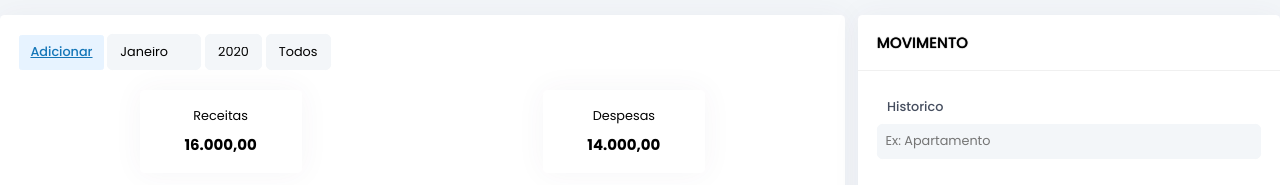
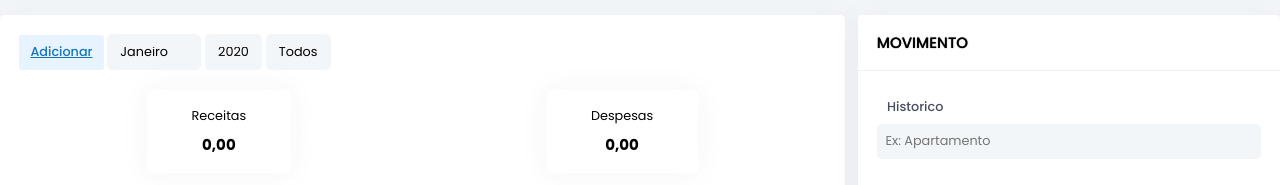
Before and after one commit to claudioacioli/wecash, a Flask app: template app/templates/invoices.html in a window 1280 px wide. Shown: the part 161-346 px from the top of the page. Run offline with Flask 2, Linux system fonts and the light colour scheme; the template is opened without the code that fills it, so the values that code supplies are empty; parts of the project's set-up code (start-up, migrations or seed data) failed here and were passed over.

```diff
--- a/app/templates/invoices.html
+++ b/app/templates/invoices.html
@@ -55,14 +55,14 @@
           <div class="box box--secondary pl--2 pr--2 ">
             <div class="box__body">
               <p class="mt--0 text--center">Receitas</p>
-              <h3 id="value--r" class="mt--0 p--0 text--center">16.000,00</h3>
+              <h3 id="value--r" class="mt--0 p--0 text--center">0,00</h3>
             </div>
           </div>
 
           <div class="box box--secondary pl--2 pr--2 ">
             <div class="box__body">
               <p class="mt--0 text--center">Despesas</p>
-              <h3 id="value--d" class="mt--0 p--0 text--center">14.000,00</h3>
+              <h3 id="value--d" class="mt--0 p--0 text--center">0,00</h3>
             </div>
           </div>
         </div>
```
